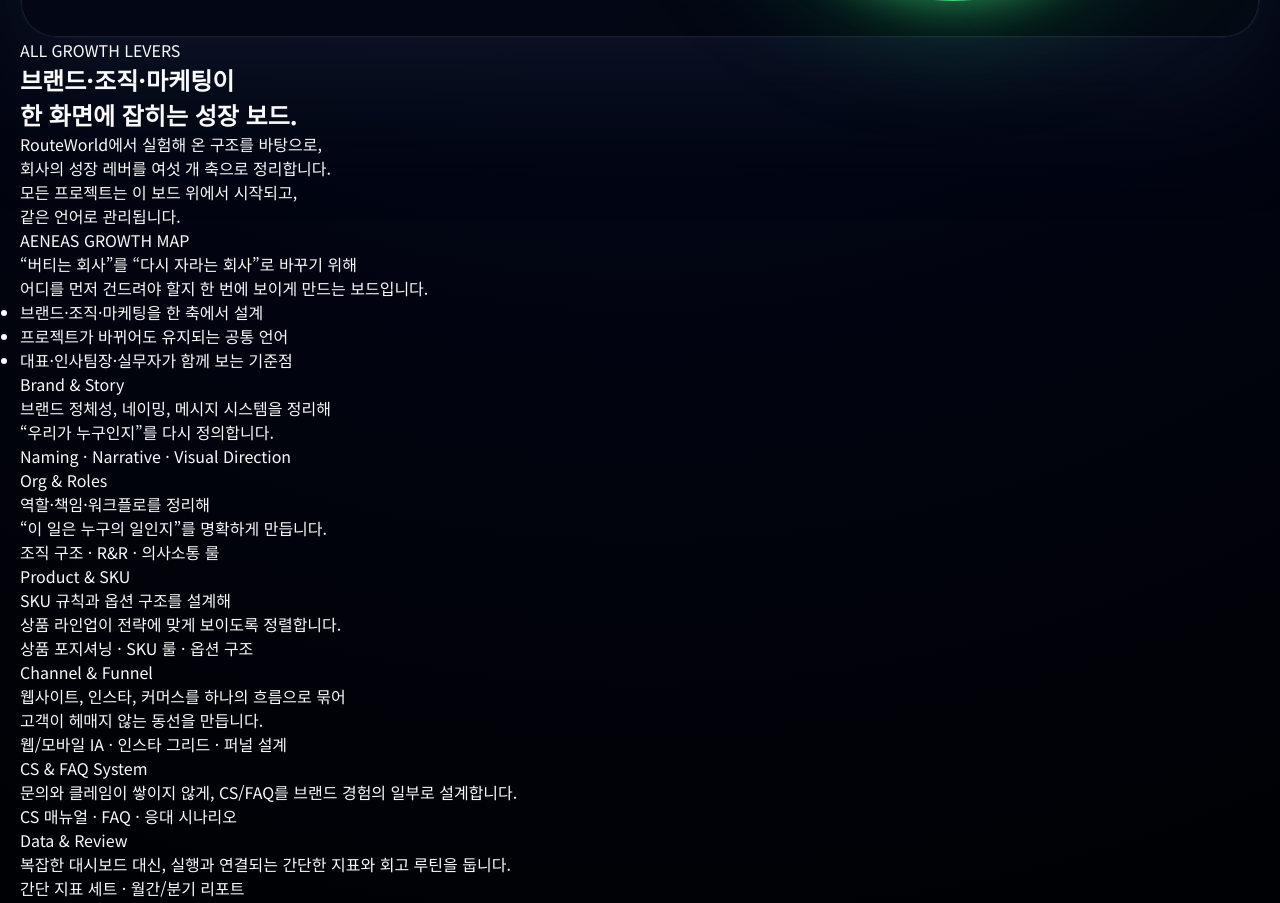
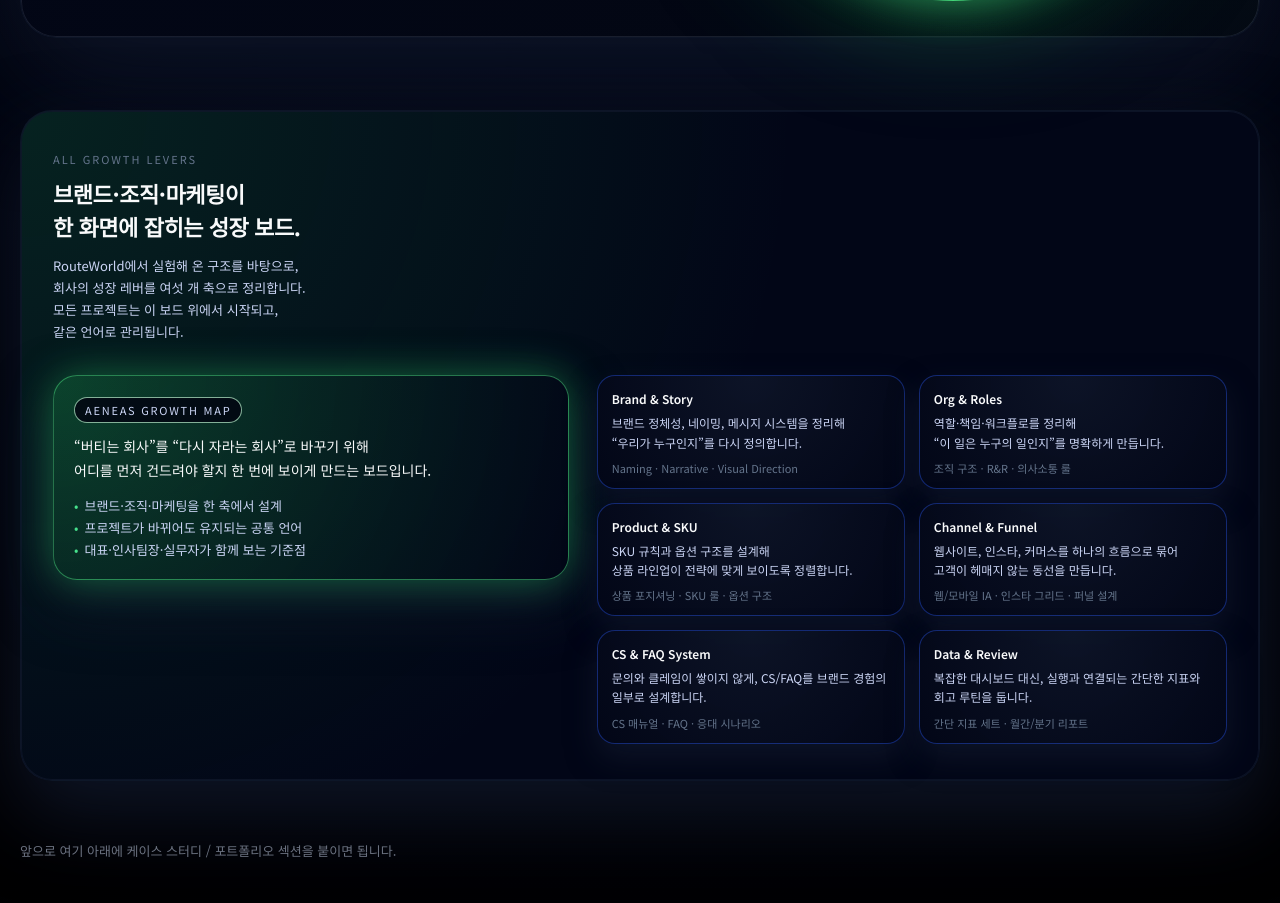
Before and after one commit to tiffanyblue-iam/aeny-assets, a plain HTML site: page portfolio/index.html in a window 1280 px wide. Shown: the part 709-1612 px from the top of the page. Drawn offline with Linux system fonts and the light colour scheme.

Commit message:
Update style.css

```diff
--- a/portfolio/css/style.css
+++ b/portfolio/css/style.css
@@ -328,6 +328,171 @@ header {
   white-space: nowrap;
 }
 
+/* 공통 섹션 스타일 */
+
+.section {
+  margin-top: 72px;
+}
+
+.section-header {
+  max-width: 540px;
+  margin-bottom: 32px;
+}
+
+.section-label {
+  font-size: 11px;
+  letter-spacing: 0.18em;
+  text-transform: uppercase;
+  color: var(--text-muted);
+  margin-bottom: 10px;
+}
+
+.section-title {
+  font-size: 22px;
+  line-height: 1.5;
+  letter-spacing: -0.02em;
+  margin-bottom: 12px;
+}
+
+.section-subtext {
+  font-size: 13px;
+  line-height: 1.7;
+  color: var(--text-sub);
+}
+
+/* All growth levers 섹션 */
+
+.section-levers {
+  padding: 40px 32px 36px;
+  border-radius: 32px;
+  border: 1px solid rgba(15, 23, 42, 0.9);
+  background:
+    radial-gradient(circle at top left, rgba(22, 163, 74, 0.18), transparent 55%),
+    linear-gradient(135deg, #020617, #020617);
+  box-shadow:
+    0 32px 80px rgba(15, 23, 42, 0.9),
+    inset 0 0 0 1px rgba(15, 23, 42, 0.8);
+}
+
+.levers-layout {
+  display: grid;
+  grid-template-columns: minmax(0, 0.9fr) minmax(0, 1.1fr);
+  gap: 28px;
+  align-items: flex-start;
+}
+
+/* 메인 카드 */
+
+.levers-main-card {
+  border-radius: 24px;
+  padding: 20px 20px 18px;
+  background: radial-gradient(circle at top left, rgba(34, 197, 94, 0.25), #020617);
+  border: 1px solid rgba(74, 222, 128, 0.5);
+  box-shadow:
+    0 0 40px rgba(34, 197, 94, 0.45),
+    0 24px 60px rgba(15, 23, 42, 0.9);
+}
+
+.levers-main-pill {
+  display: inline-flex;
+  align-items: center;
+  padding: 4px 10px;
+  border-radius: 999px;
+  font-size: 11px;
+  letter-spacing: 0.16em;
+  text-transform: uppercase;
+  background: rgba(3, 7, 18, 0.9);
+  border: 1px solid rgba(187, 247, 208, 0.7);
+  color: var(--text-sub);
+  margin-bottom: 12px;
+}
+
+.levers-main-text {
+  font-size: 14px;
+  line-height: 1.7;
+  margin-bottom: 12px;
+}
+
+.levers-main-list {
+  list-style: none;
+  font-size: 13px;
+  line-height: 1.7;
+  color: var(--text-sub);
+}
+
+.levers-main-list li::before {
+  content: "•";
+  margin-right: 6px;
+  color: var(--accent);
+}
+
+/* 개별 레버 카드 그리드 */
+
+.levers-grid {
+  display: grid;
+  grid-template-columns: repeat(2, minmax(0, 1fr));
+  gap: 14px;
+}
+
+.lever-card {
+  position: relative;
+  border-radius: 18px;
+  padding: 14px 14px 12px;
+  background: radial-gradient(circle at top, rgba(15, 23, 42, 0.85), #020617);
+  border: 1px solid rgba(30, 64, 175, 0.6);
+  box-shadow: 0 14px 30px rgba(15, 23, 42, 0.8);
+  overflow: hidden;
+  transition: transform 0.16s ease-out, box-shadow 0.16s ease-out, border-color 0.16s ease-out;
+}
+
+.lever-card::after {
+  content: "";
+  position: absolute;
+  inset: -30%;
+  background: radial-gradient(circle at top right, rgba(56, 189, 248, 0.18), transparent 60%);
+  opacity: 0;
+  transition: opacity 0.18s ease-out;
+}
+
+.lever-card:hover {
+  transform: translateY(-3px);
+  border-color: rgba(56, 189, 248, 0.9);
+  box-shadow: 0 18px 40px rgba(15, 23, 42, 0.95);
+}
+
+.lever-card:hover::after {
+  opacity: 1;
+}
+
+.lever-label {
+  font-size: 12px;
+  font-weight: 600;
+  color: var(--text-main);
+  margin-bottom: 6px;
+}
+
+.lever-text {
+  font-size: 12px;
+  line-height: 1.6;
+  color: var(--text-sub);
+  margin-bottom: 8px;
+}
+
+.lever-meta {
+  font-size: 11px;
+  color: var(--text-muted);
+}
+
+/* 기존 placeholder 섹션 */
+
+.placeholder {
+  margin-top: 60px;
+  font-size: 13px;
+  color: #6b7280;
+}
+
+
+
 /* Placeholder 섹션 */
 
 .placeholder {
```
